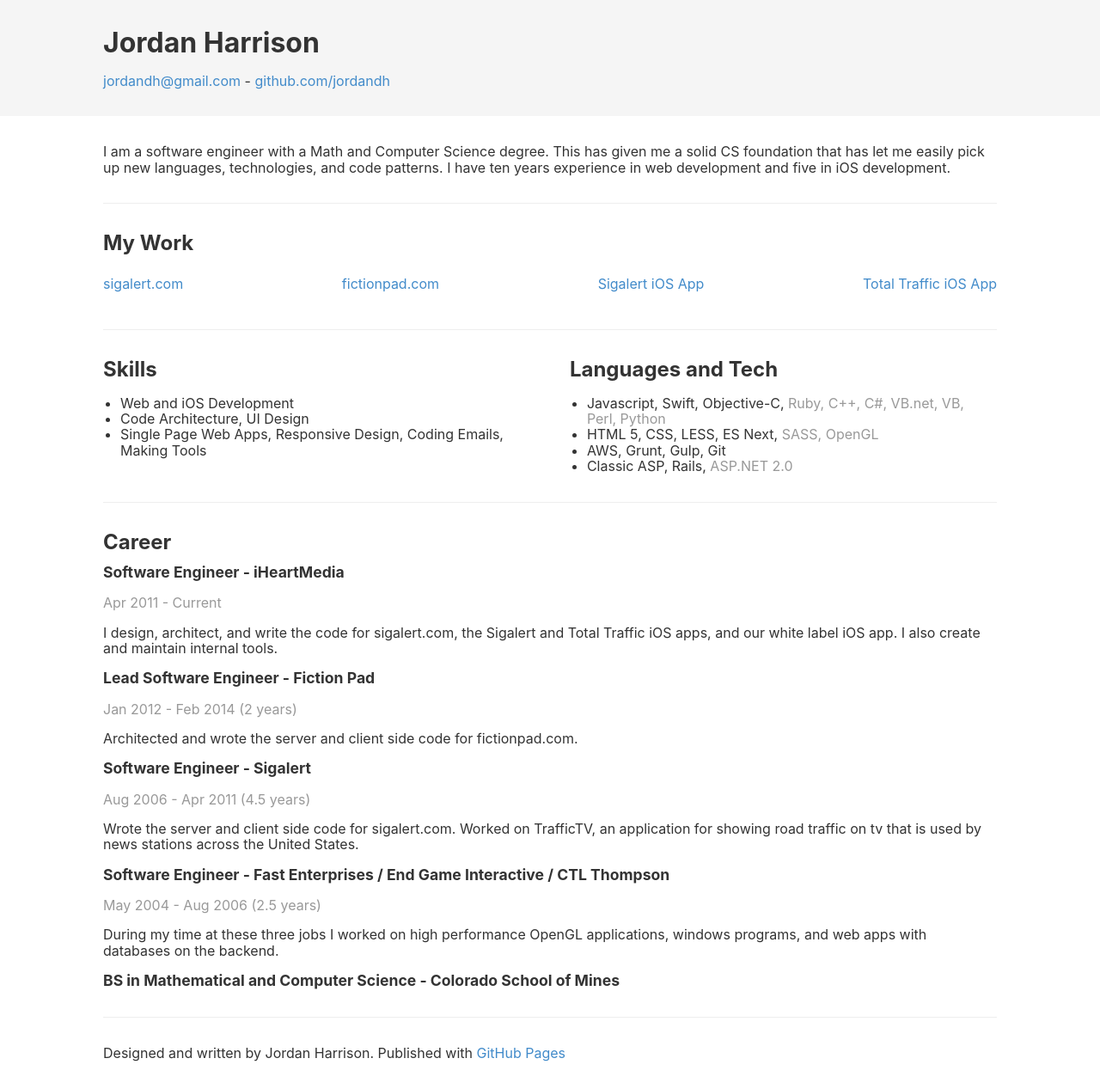
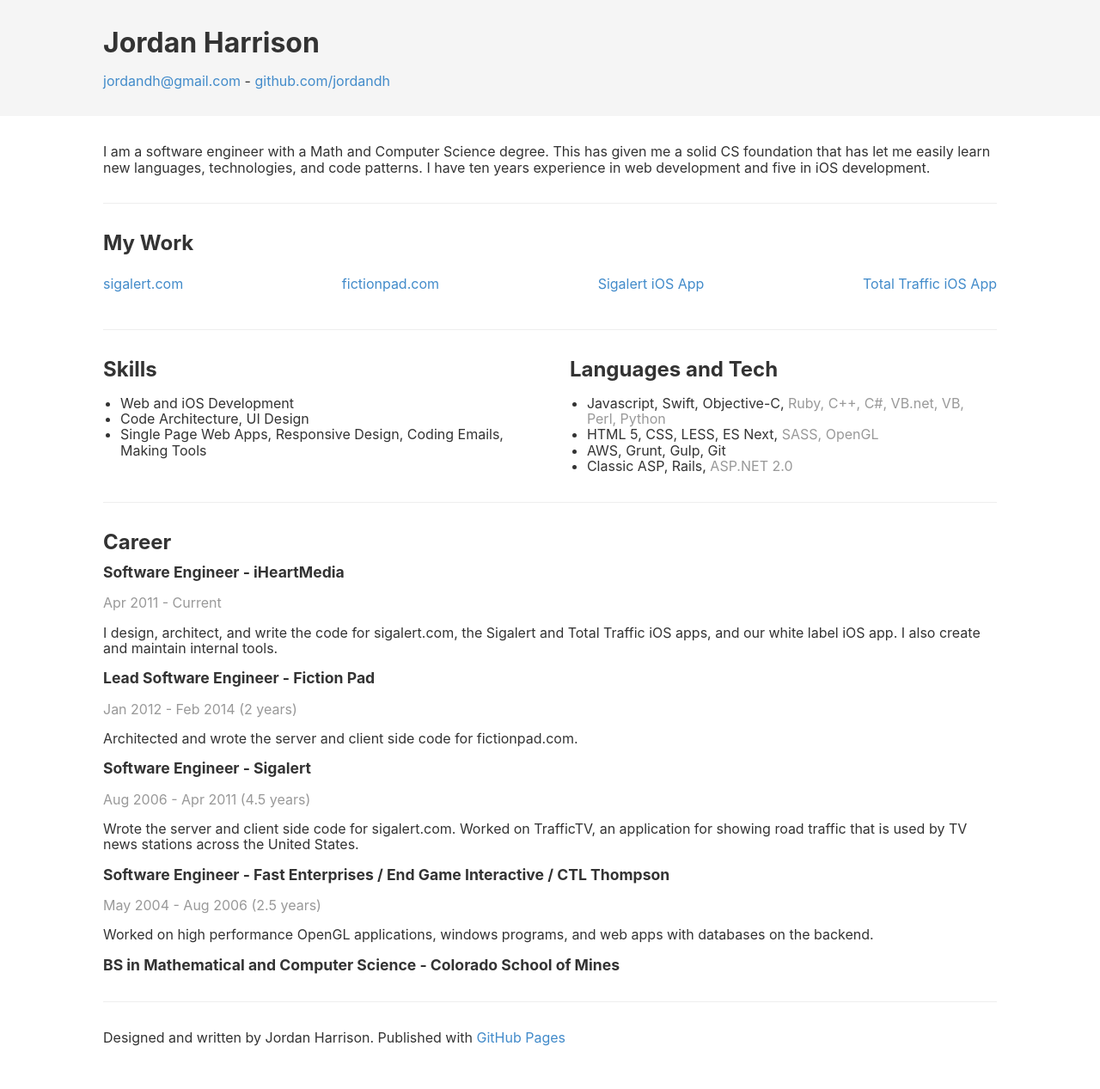
Before and after one commit to jordandh/resume, a Jekyll site: the page built from README.md, in a window 1280 px wide. Shown: the whole page at 86% size. Built offline with Jekyll 4.4.1, drawn with Linux system fonts in a browser that asks for light colours; our own code applies the rules of GitHub Pages for plain Markdown files.

Commit message:
Update default.html

```diff
--- a/_layouts/default.html
+++ b/_layouts/default.html
@@ -22,7 +22,7 @@
     <main>
       <section>
         <p>
-          I am a software engineer with a Math and Computer Science degree. This has given me a solid CS foundation that has let me easily pick up new languages, technologies, and code patterns. I have ten years experience in web development and five in iOS development.
+          I am a software engineer with a Math and Computer Science degree. This has given me a solid CS foundation that has let me easily learn new languages, technologies, and code patterns. I have ten years experience in web development and five in iOS development.
         </p>
       </section>
 
@@ -113,7 +113,7 @@
               Aug 2006 - Apr 2011 (4.5 years)
             </p>
             <p>
-              Wrote the server and client side code for sigalert.com. Worked on TrafficTV, an application for showing road traffic on tv that is used by news stations across the United States.
+              Wrote the server and client side code for sigalert.com. Worked on TrafficTV, an application for showing road traffic that is used by TV news stations across the United States.
             </p>
           </li>
 
@@ -123,7 +123,7 @@
               May 2004 - Aug 2006 (2.5 years)
             </p>
             <p>
-              During my time at these three jobs I worked on high performance OpenGL applications, windows programs, and web apps with databases on the backend.
+              Worked on high performance OpenGL applications, windows programs, and web apps with databases on the backend.
             </p>
           </li>
 
```
